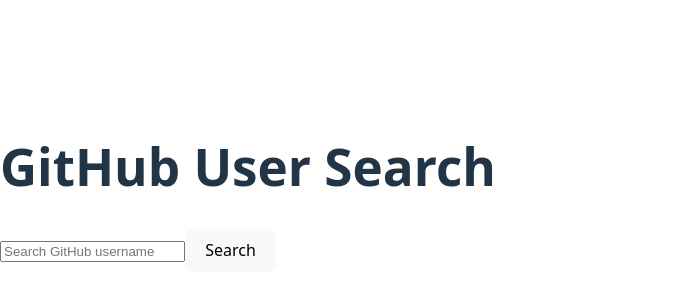
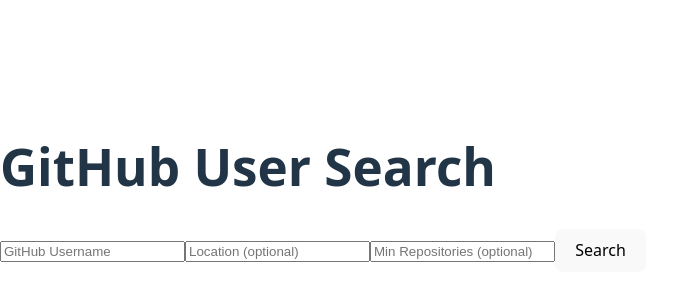
Before and after one commit to umma101/alx-fe-reactjs, a React (Vite) app in the folder github-user-search/: page / in a window 1280 px wide. Shown: the part 212-512 px from the top of the page, without its empty margins (0-688 px from the left). Built offline with nearby package versions, Linux system fonts and the light colour scheme.

Commit message:
add initials

```diff
--- a/github-user-search/src/App.jsx
+++ b/github-user-search/src/App.jsx
@@ -1,13 +1,45 @@
-import React from 'react';
+import React, { useState } from 'react';
 import Search from './components/Search';
+import { fetchUserData } from './services/githubService';
 
-function App() {
+const App = () => {
+  const [users, setUsers] = useState([]);
+  const [loading, setLoading] = useState(false);
+  const [error, setError] = useState('');
+
+  const handleSearch = async (criteria) => {
+    setLoading(true);
+    setError('');
+    const result = await fetchUserData(criteria);
+
+    if (result.error) {
+      setError('Looks like we can’t find the user.');
+      setUsers([]);
+    } else {
+      setUsers(result.data);
+    }
+
+    setLoading(false);
+  };
+
   return (
-    <div className="App">
-      <h1>GitHub User Search</h1>
-      <Search />
+    <div className="p-6">
+      <h1 className="text-2xl font-bold mb-4 text-center">GitHub User Search</h1>
+      <Search onSearch={handleSearch} />
+      {loading && <p className="text-center mt-4">Loading...</p>}
+      {error && <p className="text-center text-red-500"Looks like we cant find the user>{error} Looks like we cant find the user</p>}
+
+      <div className="grid grid-cols-1 md:grid-cols-2 lg:grid-cols-3 gap-4 mt-6">
+        {users.map((user) => (
+          <div key={user.id} className="p-4 bg-white rounded shadow text-center">
+            <img src={user.avatar_url} alt="avatar" className="w-20 h-20 mx-auto rounded-full" />
+            <h2 className="font-semibold mt-2">{user.login}</h2>
+            <a href={user.html_url} target="_blank" rel="noreferrer" className="text-blue-500">View Profile</a>
+          </div>
+        ))}
+      </div>
     </div>
   );
-}
+};
 
 export default App;
--- a/github-user-search/src/components/Search.jsx
+++ b/github-user-search/src/components/Search.jsx
@@ -1,54 +1,45 @@
 import React, { useState } from 'react';
-import { fetchUserData } from '../services/githubService';
 
-const Search = () => {
-  const [query, setQuery] = useState('');
-  const [user, setUser] = useState(null);
-  const [loading, setLoading] = useState(false);
-  const [error, setError] = useState('');
+const Search = ({ onSearch }) => {
+  const [username, setUsername] = useState('');
+  const [location, setLocation] = useState('');
+  const [minRepos, setMinRepos] = useState('');
 
-  const handleSubmit = async (e) => {
+  const handleSubmit = (e) => {
     e.preventDefault();
-    if (!query) return;
-
-    setLoading(true);
-    setError('');
-    setUser(null);
-
-    try {
-      const data = await fetchUserData(query);
-      setUser(data);
-    } catch (err) {
-      setError('Looks like we can’t find the user');
-    } finally {
-      setLoading(false);
-    }
+    onSearch({ username, location, minRepos });
   };
 
   return (
-    <div className="search">
-      <form onSubmit={handleSubmit}>
-        <input
-          type="text"
-          value={query}
-          placeholder="Search GitHub username"
-          onChange={(e) => setQuery(e.target.value)}
-        />
-        <button type="submit">Search</button>
-      </form>
-
-      {loading && <p>Loading...</p>}
-      {error && <p style={{ color: 'red' }}>{error} Looks like we cant find the user </p>}
-      {user && (
-        <div className="user-card">
-          <img src={user.avatar_url} alt={user.login} width={100} />
-          <h3>{user.name || user.login}</h3>
-          <a href={user.html_url} target="_blank" rel="noreferrer">
-            View GitHub Profile
-          </a>
-        </div>
-      )}
-    </div>
+    <form onSubmit={handleSubmit} className="p-4 bg-white rounded shadow-md max-w-md mx-auto space-y-4">
+      <input
+        type="text"
+        placeholder="GitHub Username"
+        value={username}
+        onChange={(e) => setUsername(e.target.value)}
+        className="w-full p-2 border rounded"
+      />
+      <input
+        type="text"
+        placeholder="Location (optional)"
+        value={location}
+        onChange={(e) => setLocation(e.target.value)}
+        className="w-full p-2 border rounded"
+      />
+      <input
+        type="number"
+        placeholder="Min Repositories (optional)"
+        value={minRepos}
+        onChange={(e) => setMinRepos(e.target.value)}
+        className="w-full p-2 border rounded"
+      />
+      <button
+        type="submit"
+        className="bg-blue-500 text-white px-4 py-2 rounded hover:bg-blue-600"
+      >
+        Search
+      </button>
+    </form>
   );
 };
 
--- a/github-user-search/src/services/githubService.js
+++ b/github-user-search/src/services/githubService.js
@@ -1,6 +1,18 @@
 import axios from 'axios';
 
-export const fetchUserData = async (username) => {
-  const response = await axios.get(`https://api.github.com/users/${username}`);
-  return response.data;
+const BASE_URL = 'https://api.github.com/search/users';
+
+export const fetchUserData = async ({ username, location, minRepos }) => {
+  try {
+    let query = '';
+
+    if (username) query += `${username} in:login`;
+    if (location) query += ` location:${location}`;
+    if (minRepos) query += ` repos:>=${minRepos}`;
+
+    const response = await axios.get(`${BASE_URL}?q=${encodeURIComponent(query)}&per_page=20`);
+    return { data: response.data.items, error: null };
+  } catch (error) {
+    return { data: null, error: error.message };
+  }
 };
```
